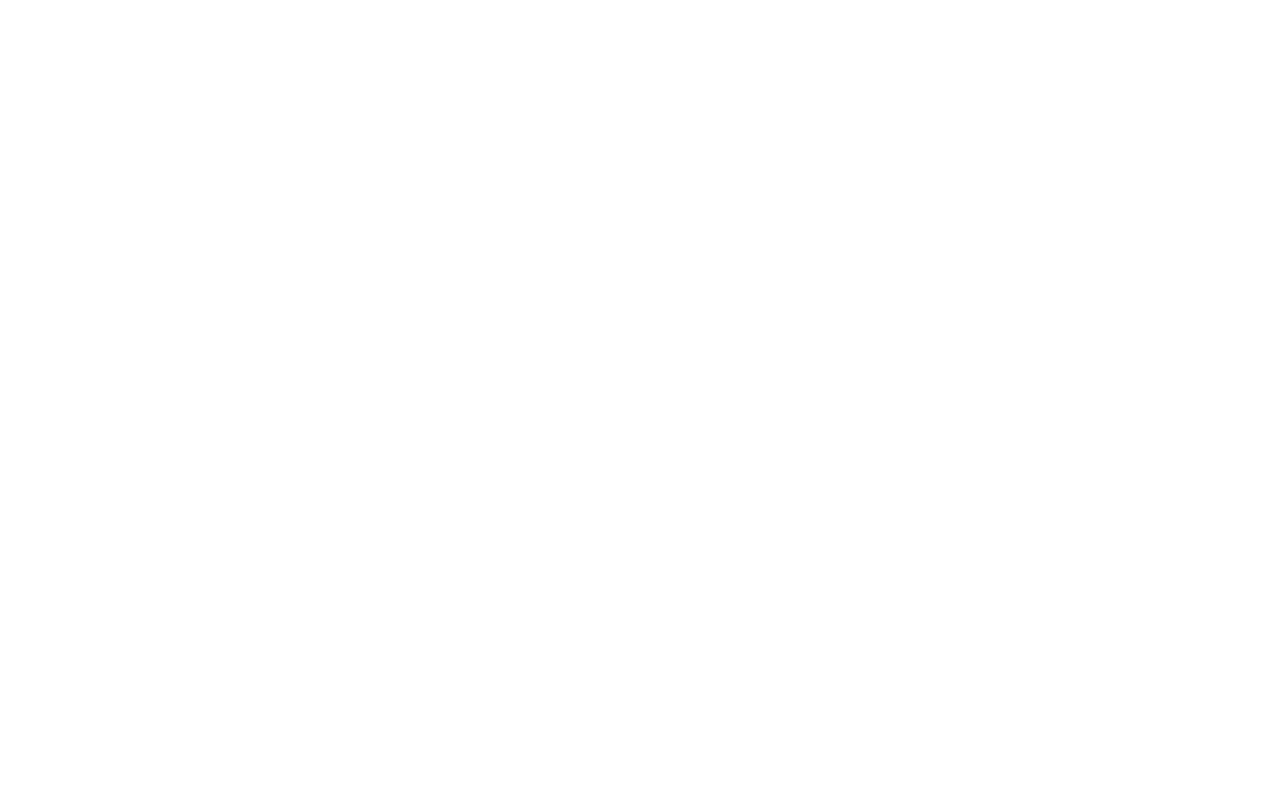
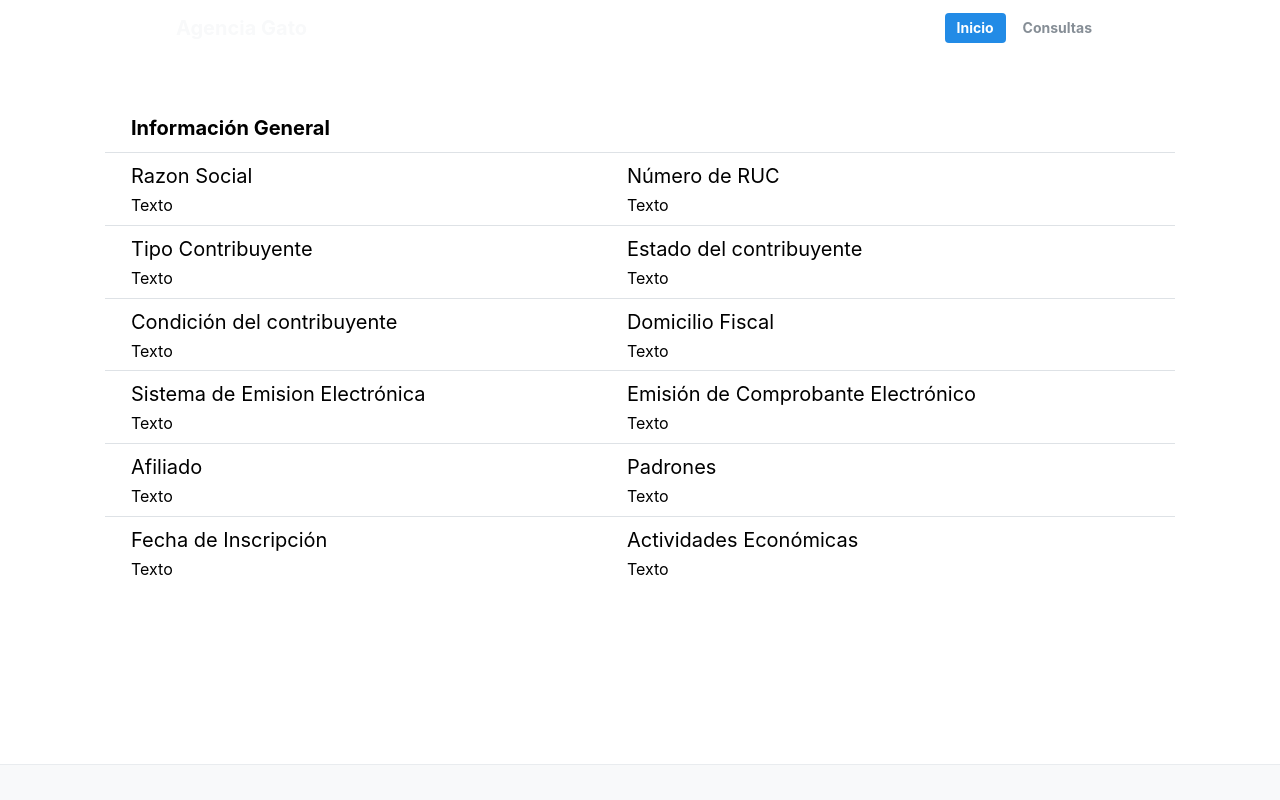
Before and after one commit to gafc2001/sunat-webscrapping-frontend, a React (Vite) app: page /detalle in a window 1280 px wide. Before the commit this address had no page. Shown: the top 800 px of the page. Built offline with nearby package versions, Linux system fonts and the light colour scheme.

Commit message:
feat: detalle component added

```diff
--- a/src/App.tsx
+++ b/src/App.tsx
@@ -8,6 +8,7 @@
 import { Layout } from './Layout';
 import './App.css'
 import { useEffect } from 'react';
+import { Detalle } from './pages/Detalle';
 
 function App() {
 
@@ -27,6 +28,7 @@
             <Route path="/" element={<Layout/>}>
               <Route index element={<Home/>}/>
               <Route path="/consulta/:tipoBusqueda" element={<Consulta/>}/>
+              <Route path="/detalle" element={<Detalle/>}/>
             </Route>
           </Routes>
         </ModalProvider>
--- /dev/null
+++ b/src/pages/Detalle.tsx
@@ -0,0 +1,127 @@
+import { useEffect, useState } from "react"
+import { useLocation, useNavigate, useParams } from "react-router"
+import { RazonSocial, RazonSocialModel } from "../components/RazonSocial";
+import { buscarDocumento, buscarRazonSocial } from "../services";
+import { Container, Table, Title, Text, Flex, Group } from "@mantine/core";
+import { useSearchParams } from "react-router-dom";
+import { FontAwesomeIcon } from "@fortawesome/react-fontawesome";
+import { faRotate } from "@fortawesome/free-solid-svg-icons";
+import { height } from "@fortawesome/free-solid-svg-icons/fa0";
+import { ButtonDownload } from "../components/ButtonDownload";
+
+export const Detalle = () => {
+
+
+    return (
+        <Flex
+        m={50}
+        p={55}
+        mih={50}
+        gap="sm"
+        justify="center"
+        align="center"
+        direction="row"
+        wrap="wrap"
+    >
+        <Table>
+        <Table.Thead>
+            <Table.Tr>
+            <Table.Th>
+                <Container>
+                <Text size="xl" fw={700}>Información General</Text>
+                </Container>
+            </Table.Th>
+            <Table.Th></Table.Th>
+            </Table.Tr>
+        </Table.Thead>
+        <Table.Tbody>
+        <Table.Tr key="{element.name}">
+            <Table.Td>
+                <Container>
+                <Text size="xl">Razon Social</Text>
+                <Text size="md">Texto</Text>
+                </Container>
+            </Table.Td>
+            <Table.Td>
+            <Container>
+                <Text size="xl">Número de RUC</Text>
+                <Text size="md">Texto</Text>
+                </Container>
+            </Table.Td>
+        </Table.Tr>
+        <Table.Tr key="{element.name}">
+            <Table.Td>
+                <Container>
+                <Text size="xl">Tipo Contribuyente</Text>
+                <Text size="md">Texto</Text>
+                </Container>
+            </Table.Td>
+            <Table.Td>
+            <Container>
+                <Text size="xl">Estado del contribuyente</Text>
+                <Text size="md">Texto</Text>
+                </Container>
+            </Table.Td>
+        </Table.Tr>
+        <Table.Tr key="{element.name}">
+            <Table.Td>
+                <Container>
+                <Text size="xl">Condición del contribuyente</Text>
+                <Text size="md">Texto</Text>
+                </Container>
+            </Table.Td>
+            <Table.Td>
+            <Container>
+                <Text size="xl">Domicilio Fiscal</Text>
+                <Text size="md">Texto</Text>
+                </Container>
+            </Table.Td>
+        </Table.Tr>
+        <Table.Tr key="{element.name}">
+            <Table.Td>
+                <Container>
+                <Text size="xl">Sistema de Emision Electrónica</Text>
+                <Text size="md">Texto</Text>
+                </Container>
+            </Table.Td>
+            <Table.Td>
+            <Container>
+                <Text size="xl">Emisión de Comprobante Electrónico</Text>
+                <Text size="md">Texto</Text>
+                </Container>
+            </Table.Td>
+        </Table.Tr>
+        <Table.Tr key="{element.name}">
+            <Table.Td>
+                <Container>
+                <Text size="xl">Afiliado</Text>
+                <Text size="md">Texto</Text>
+                </Container>
+            </Table.Td>
+            <Table.Td>
+            <Container>
+                <Text size="xl">Padrones</Text>
+                <Text size="md">Texto</Text>
+                </Container>
+            </Table.Td>
+        </Table.Tr>
+        <Table.Tr key="{element.name}">
+            <Table.Td>
+                <Container>
+                <Text size="xl">Fecha de Inscripción</Text>
+                <Text size="md">Texto</Text>
+                </Container>
+            </Table.Td>
+            <Table.Td>
+            <Container>
+                <Text size="xl">Actividades Económicas</Text>
+                <Text size="md">Texto</Text>
+                </Container>
+            </Table.Td>
+        </Table.Tr>
+        </Table.Tbody>
+        </Table>
+        </Flex>
+
+    )
+}
```
